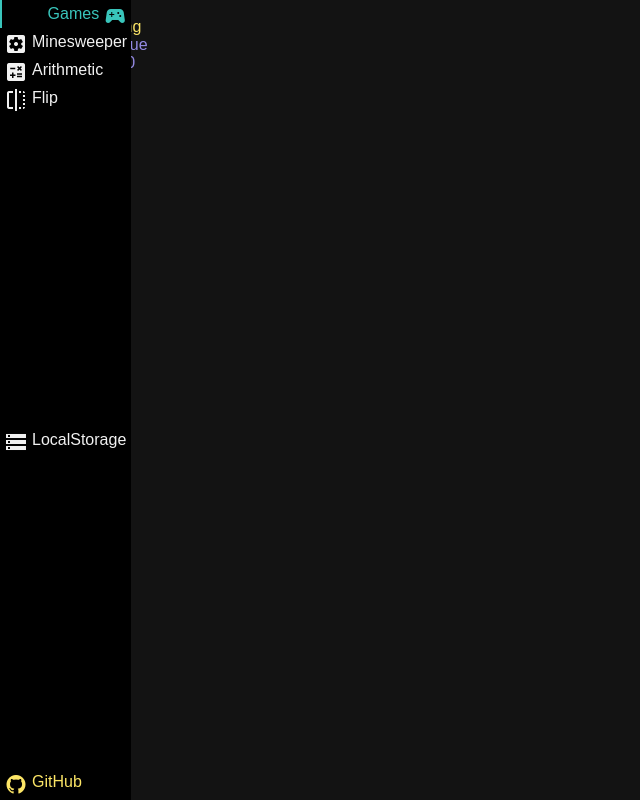
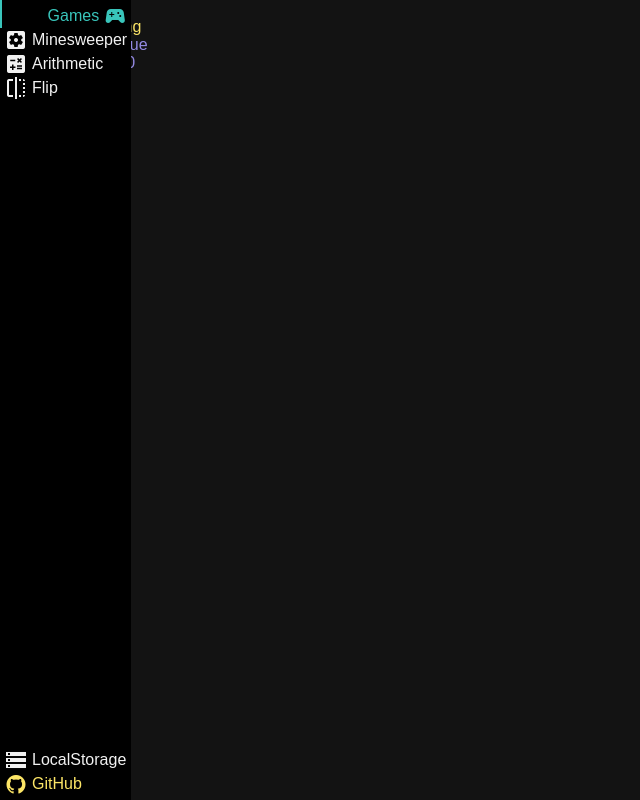
Before and after one commit to floaterest/sv, a Svelte app: page / in a window 1280 px wide. Shown: the whole page, without its empty margins (0-640 px from the left). Built offline with nearby package versions, Linux system fonts and the light colour scheme; a web font is replaced by a local one.

Commit message:
fix(Nav, NavI) bottom margin

```diff
--- a/src/App.svelte
+++ b/src/App.svelte
@@ -2,7 +2,7 @@
 	import Nav from './Nav.svelte';
 	import LocalStorage from './LocalStorage.svelte';
 
-	import {init} from './constants';
+	import { init } from './constants';
 
 	import './monokai.css';
 	import './icons.css';
@@ -10,7 +10,7 @@
 	const material = (id: string) => `<span class="material-icons">${id}</span>`;
 	const bootstrap = (id: string) => `<i class="bi bi-${id}"></i>`;
 
-	const items = {
+	const top = {
 		'Games': {
 			icon: material('sports_esports'),
 			href: '/',
@@ -26,25 +26,25 @@
 		'Flip': {
 			icon: material('flip')
 		},
+	};
+	const bottom = {
 		'LocalStorage': {
 			icon: material('storage'),
-			last: true
 		},
 		'GitHub': {
 			icon: bootstrap('github'),
-			last: true,
 			href: 'https://github.com/Floaterest/'
 		}
 	};
 	let selected = 'Games';
 </script>
 
-<Nav bind:selected {items}/>
+<Nav bind:selected {bottom} {top}/>
 
-<LocalStorage key="games" class="local" storage={init}/>
+<LocalStorage class="local" key="games" storage={init}/>
 
 <style>
     .local{
-        font-family: "consolas", monospace;
+        font-family: 'consolas', monospace;
     }
 </style>
--- a/src/Nav.svelte
+++ b/src/Nav.svelte
@@ -10,21 +10,36 @@
 		selected?: boolean,
 	}
 
-	export let items: { [id: string]: NavProp } = {};
+	export let top: { [id: string]: NavProp } = {};
+	export let bottom: { [id: string]: NavProp } = {};
 	export let selected: string;
 
-	Object.values(items).forEach(item => item.selected = false);
+	[top, bottom].forEach(items => Object.values(items).forEach(item => item.selected = false));
 
-	function onclick(key: string){
+	function topClick(key: string){
 		selected = key;
-		Object.keys(items).forEach(key => items[key].selected = key === selected);
+		Object.keys(top).forEach(k => top[k].selected = k == key);
+		Object.keys(bottom).forEach(k => bottom[k].selected = false);
+	}
+
+	function bottomClick(key: string){
+		selected = key;
+		Object.keys(top).forEach(k => top[k].selected = false);
+		Object.keys(bottom).forEach(k => bottom[k].selected = k == key);
 	}
 </script>
 
 <nav>
-    {#each Object.keys(items) as key}
-        <NavItem {...items[key]} bind:key={key} {onclick}/>
-    {/each}
+    <div class="nav-top">
+        {#each Object.entries(top) as [key, value]}
+            <NavItem {...value} {key} on:click="{()=>topClick(key)}"/>
+        {/each}
+    </div>
+    <div class="nav-bottom">
+        {#each Object.entries(bottom) as [key, value]}
+            <NavItem {...value} {key} on:click={()=>bottomClick(key)}/>
+        {/each}
+    </div>
 </nav>
 
 <style>
@@ -47,6 +62,18 @@
         gap: var(--nav-padding);
     }
 
+    nav .nav-top > :global(*:first-child){
+        padding-top: var(--nav-padding);
+    }
+
+    nav .nav-bottom{
+        margin-top: auto;
+    }
+
+    nav .nav-bottom > :global(*:last-child){
+        padding-bottom: var(--nav-padding);
+    }
+
     nav :global(.text){
         display: none;
     }
--- a/src/NavItem.svelte
+++ b/src/NavItem.svelte
@@ -2,15 +2,12 @@
 	export let key: string;
 	export let icon = '';
 	export let href = '';
-	export let last = false;
 	export let swap = false;
 	export let selected = false;
-	export let onclick: (key: string) => void;
 </script>
 
 {#if href}
-    <a on:click={()=>onclick(key)} class:selected class:swap class:last {href}
-       class="{$$props.class}" style="{$$props.style}">
+    <a class:selected class:swap {href} class="{$$props.class}" style="{$$props.style}" on:click>
         {#if icon}
             {@html icon}
         {:else}
@@ -19,8 +16,7 @@
         <span class="text">{key}</span>
     </a>
 {:else}
-    <div on:click={()=>onclick(key)} class:selected class:swap class:last
-         class="{$$props.class}" style="{$$props.style}">
+    <div class:selected class:swap class="{$$props.class}" style="{$$props.style}" on:click>
         {#if icon}
             {@html icon}
         {:else}
@@ -47,16 +43,4 @@
     .swap{
         direction: rtl;
     }
-
-    .last{
-        margin-top: auto;
-    }
-
-    :first-child{
-        padding-top: var(--nav-padding);
-    }
-
-    :last-child{
-        padding-bottom: var(--nav-padding);
-    }
 </style>
```
